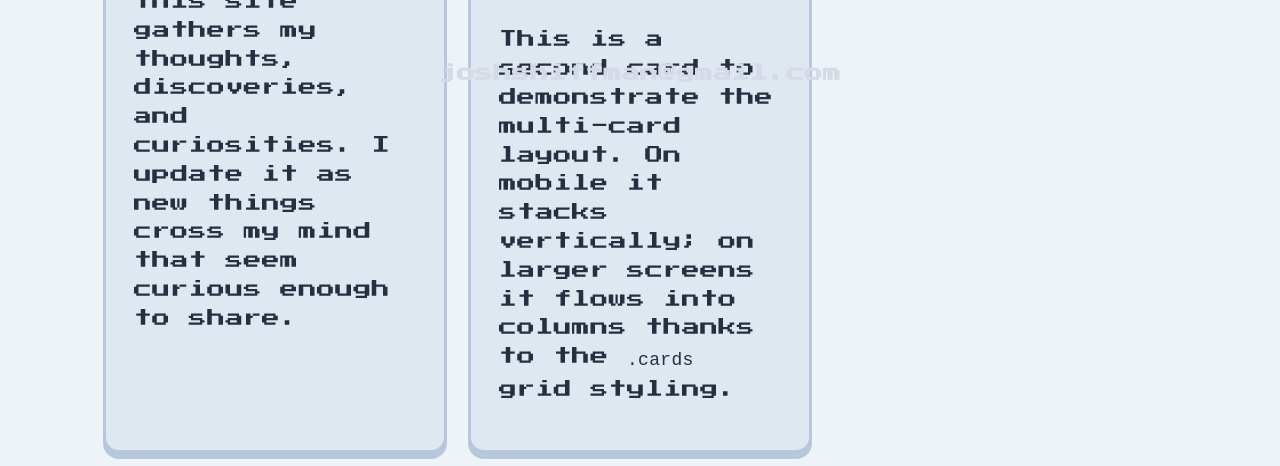
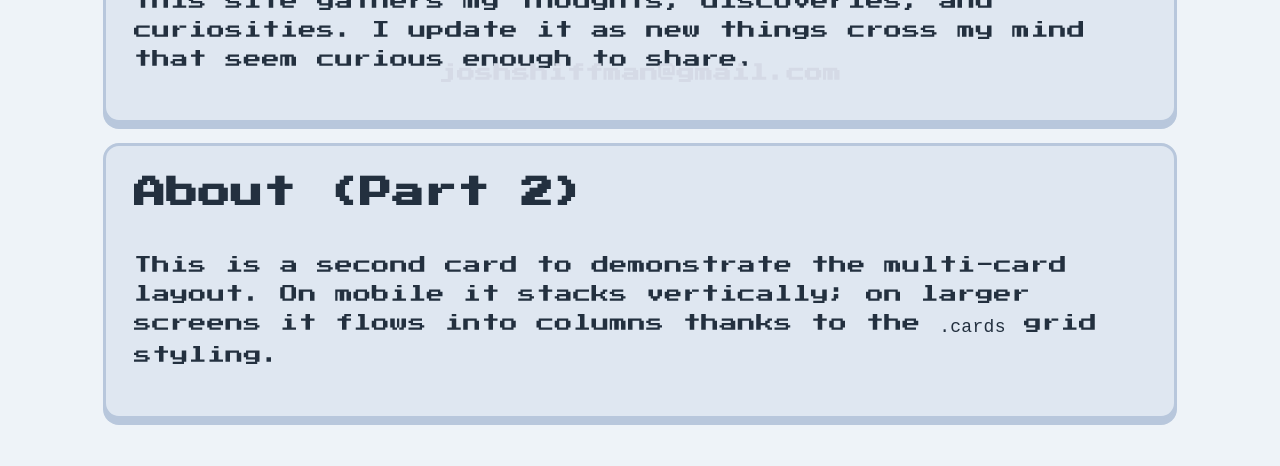
Before and after one commit to joshshiffman1/retro-site, a plain HTML site: page about.html in a window 1280 px wide. Shown: the part 704-1170 px from the top of the page. After the commit the page ends 1136 px from the top, so only its background shows below. Drawn offline with Linux system fonts and the light colour scheme.

Commit message:
Update styles.css

```diff
--- a/assets/styles.css
+++ b/assets/styles.css
@@ -138,20 +138,18 @@ footer{
 }
 
 /* =============================
-   Card Grids (multiple cards per page)
+   Card Stack (wide cards, vertical)
    ============================= */
 .cards{
-  display: grid;
-  gap: var(--space-3);
-  grid-template-columns: 1fr; /* default single column */
+  display: flex;
+  flex-direction: column;
+  gap: var(--space-3);     /* space between each card */
 }
-@media (min-width: 640px){
-  .cards{ grid-template-columns: repeat(2, 1fr); }
+.cards .card{
+  width: 100%;            /* each card spans the container */
 }
-@media (min-width: 1000px){
-  .cards{ grid-template-columns: repeat(3, 1fr); }
-}
-/* Optional: equal heights + tidy overflow */
+
+/* Optional: equal heights + tidy overflow for card content */
 .card{
   display: grid;
   align-content: start;
```
